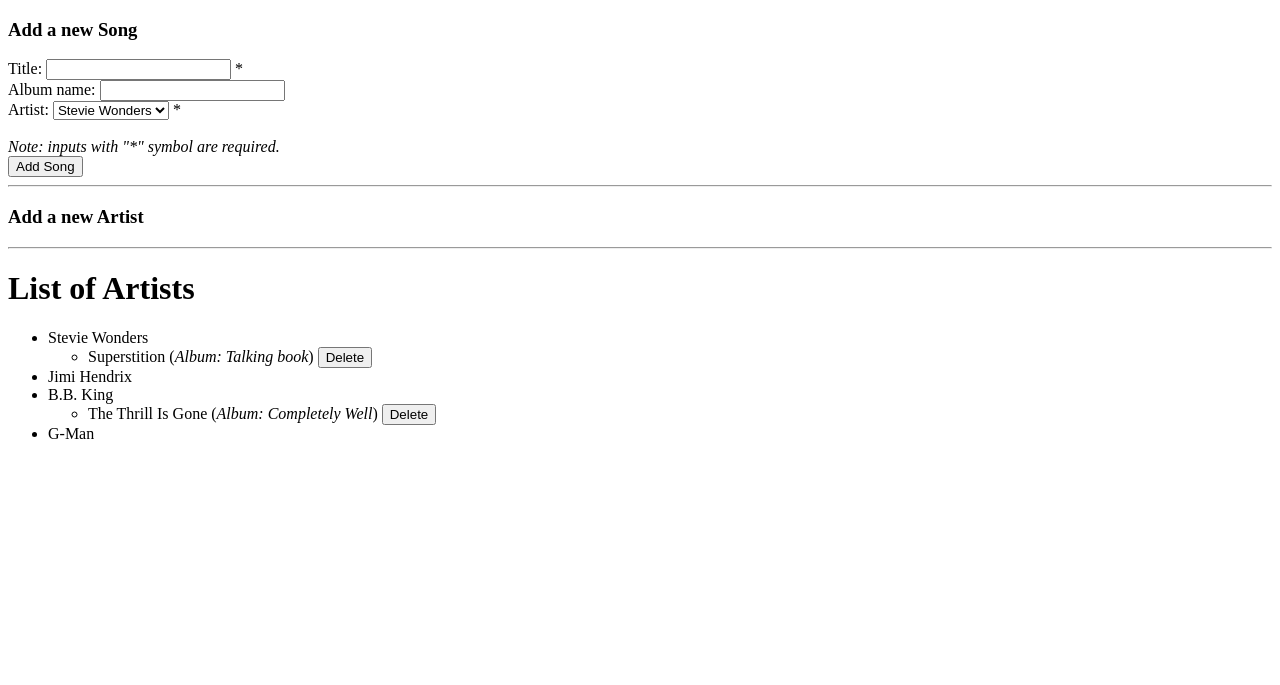
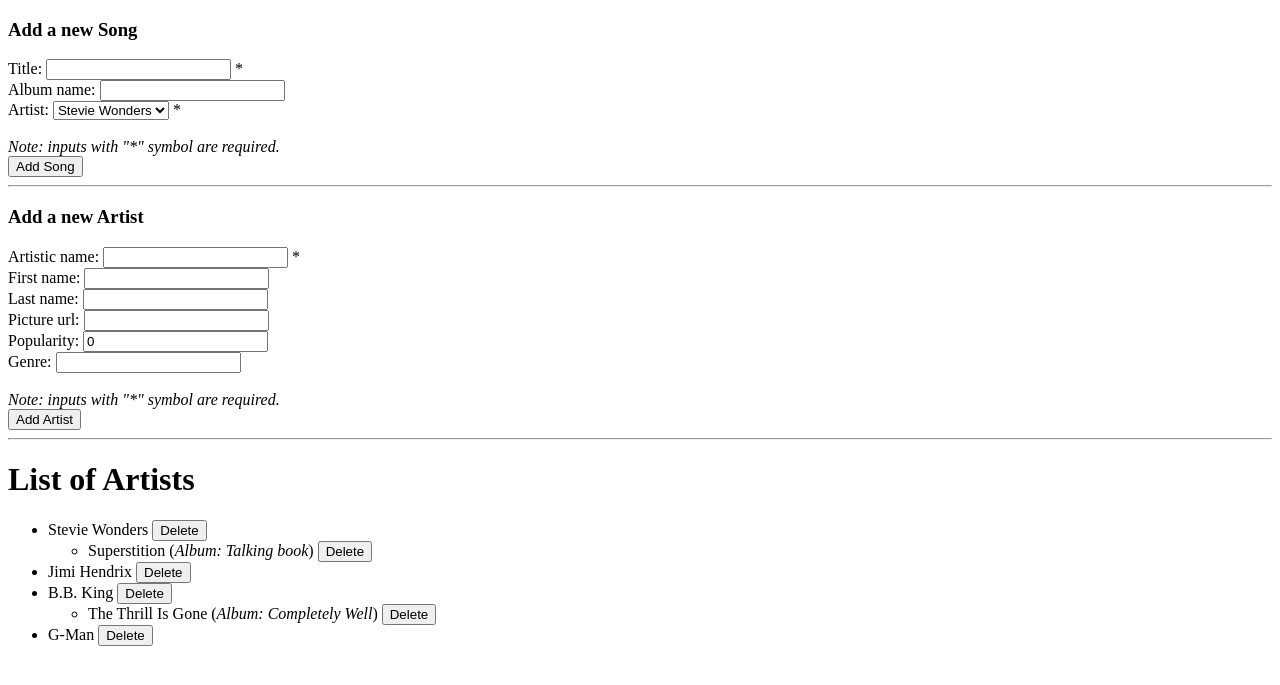
Before and after one commit to rmotr-group-projects/wdc-django-html-forms, a Django app: page /artists/ in a window 1280 px wide. Shown: the top 685 px of the page. Run offline with Django 3.2, Linux system fonts and the light colour scheme; data comes from the database, SQL or seed files in the repository; both versions use the stored data as it was after the commit.

Commit message:
Implemented functions and forms.

```diff
--- a/django_html_forms/artists/admin.py
+++ b/django_html_forms/artists/admin.py
@@ -5,7 +5,7 @@ from .models import Artist, Song
 
 @admin.register(Artist)
 class ArtistAdmin(admin.ModelAdmin):
-    list_display = ('id', 'artistic_name', 'first_name', 'last_name', 'genre',)
+    list_display = ('id', 'artistic_name', 'first_name', 'last_name', 'genre', 'popularity',)
     list_filter = ('genre',)
 
 
--- a/django_html_forms/artists/views.py
+++ b/django_html_forms/artists/views.py
@@ -1,4 +1,4 @@
-from django.shortcuts import render, redirect
+from django.shortcuts import render, redirect, get_object_or_404, get_list_or_404
 from django.http import HttpResponseNotFound
 
 from .models import Artist, Song
@@ -38,8 +38,25 @@ def delete_song(request):
 
 
 def create_artist(request):
-    pass
+    artistic_name = request.POST.get('artistic_name')
+    first_name = request.POST.get('first_name')
+    last_name = request.POST.get('last_name')
+    artistic_name = request.POST.get('artistic_name')
+    picture_url = request.POST.get('picture_url')
+    popularity = request.POST.get('popularity')
+    genre = request.POST.get('genre')
+
+    if not artistic_name:
+        redirect('artists')
+
+    # Field 'popularity' is using the input type of 'number'; thus it appears to work as-is.
+    Artist.objects.create(artistic_name=artistic_name, first_name=first_name, last_name=last_name,
+                          picture_url=picture_url, popularity=popularity, genre=genre)
+    return redirect('artists')
 
 
 def delete_artist(request):
-    pass
+    artist_id = request.POST.get('artist_id')
+    # Song deletion taken care of by ORM model.
+    get_object_or_404(Artist, id=artist_id).delete()
+    return redirect('artists')
--- a/django_html_forms/django_html_forms/urls.py
+++ b/django_html_forms/django_html_forms/urls.py
@@ -27,4 +27,6 @@ urlpatterns = [
     ##################
     # Your URLs here #
     ##################
+    path('create-artist/', views.create_artist, name='create_artist'),
+    path('delete-artist/', views.delete_artist, name='delete_artist'),
 ]
--- a/django_html_forms/templates/index.html
+++ b/django_html_forms/templates/index.html
@@ -39,9 +39,31 @@
 
   <!-- Create Artist form -->
   <h3>Add a new Artist</h3>
-  <form action="" method='POST'> <!--  Add propper URL in form's action -->
+  <form action="{% url 'create_artist' %}" method='POST'>
     {% csrf_token %}
-    <!-- Add here the fields for the 'Add Artist' form -->
+    <div>
+      Artistic name: <input type="text" name='artistic_name'> *
+    </div>
+    <div>
+      First name: <input type="text" name='first_name'>
+    </div>
+    <div>
+      Last name: <input type="text" name='last_name'>
+    </div>
+    <div>
+      Picture url: <input type="text" name='picture_url'>
+    </div>
+    <div>
+      Popularity: <input type="number" name='popularity' value='0'>
+    </div>
+    <div>
+      Genre: <input type="text" name='genre'>
+    </div>
+    <br>
+    <div>
+        <i>Note: inputs with "*" symbol are required.</i>
+    </div>
+    <input type="submit" value="Add Artist">
   </form>
   <hr>
 
@@ -52,9 +74,11 @@
       <li>
         <label>{{ artist.artistic_name }}</label>
         <!-- Form for deleting an Artist -->
-        <form action="" method='POST' class='inline'> <!--  Add propper URL in form's action -->
+        <form action="{% url 'delete_artist' %}" method='POST' class='inline'>
           {% csrf_token %}
           <!-- Add here the fields for the 'Delete Artist' form -->
+          <input type="hidden" name="artist_id" value="{{ artist.id }}">
+          <input type="submit" name='delete_artist' value='Delete'>
         </form>
         <ul>
           {% for song in artist.song_set.all %}
```
Also changed, not shown: django_html_forms/db.sqlite3, 1 other file.
